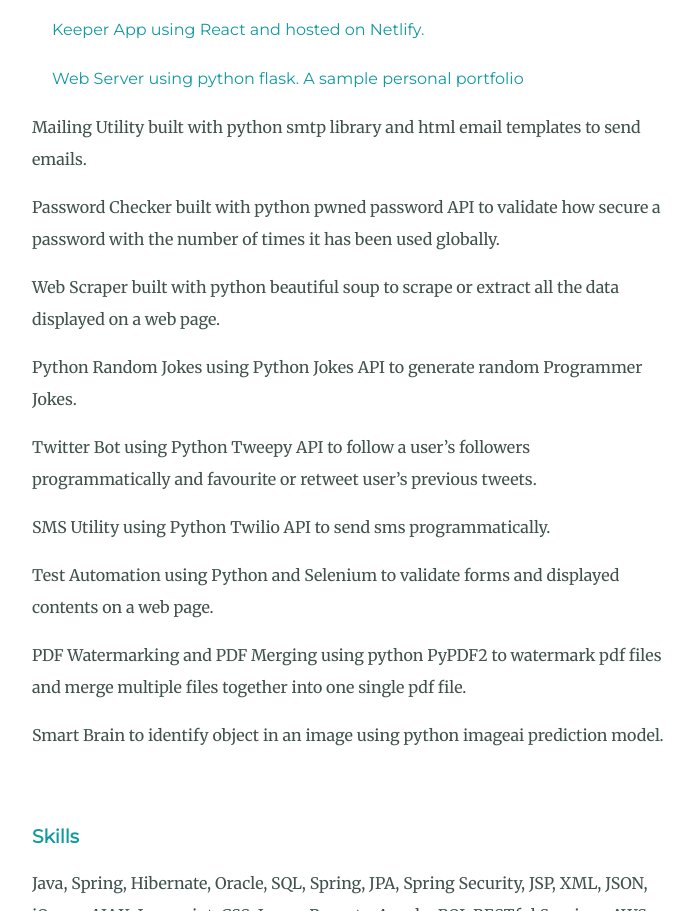
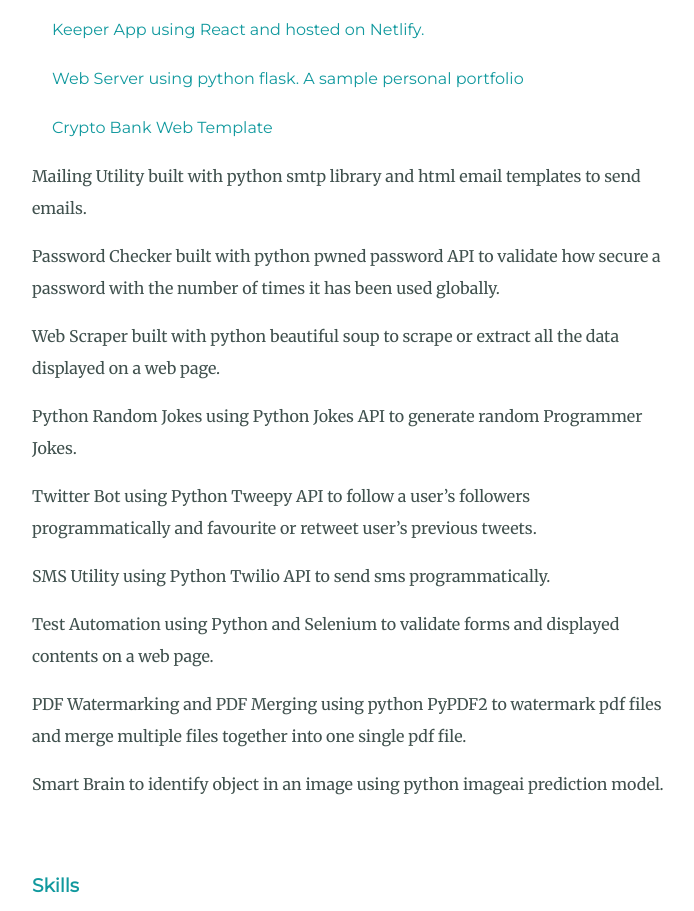
Before and after one commit to kalumsneha/my-personal-cv, a plain HTML site: page index.html in a window 1280 px wide. Shown: the part 3014-3925 px from the top of the page, without its empty margins (288-982 px from the left). Drawn offline with Linux system fonts and the light colour scheme.

Commit message:
Update index.html

```diff
--- a/index.html
+++ b/index.html
@@ -63,6 +63,7 @@
               <p><a href="https://csb-rhzpx.netlify.app/">Emojipedia using React and hosted on Netlify.</a> </p>
               <p><a href="https://csb-pq56l.netlify.app/">Keeper App using React and hosted on Netlify.</a> </p>
               <p><a href="http://kalumsneha.pythonanywhere.com/">Web Server using python flask. A sample personal portfolio</a> </p>
+              <p><a href="https://kalumsneha.github.io/teamapt-project/">Crypto Bank Web Template</a> </p>
               <p>Mailing Utility built with python smtp library and html email templates to send emails.</p>
               <p>Password Checker built with python pwned password API to validate how secure a password with the number of times it has been used globally.</p>
               <p>Web Scraper built with python beautiful soup to scrape or extract all the data displayed on a web page.</p>
```
